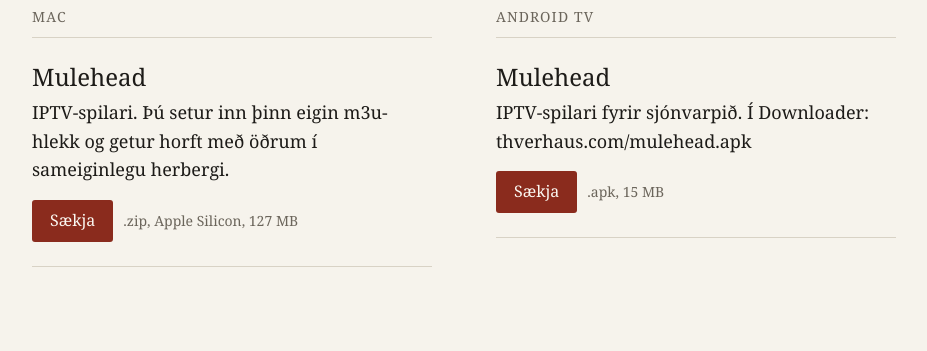
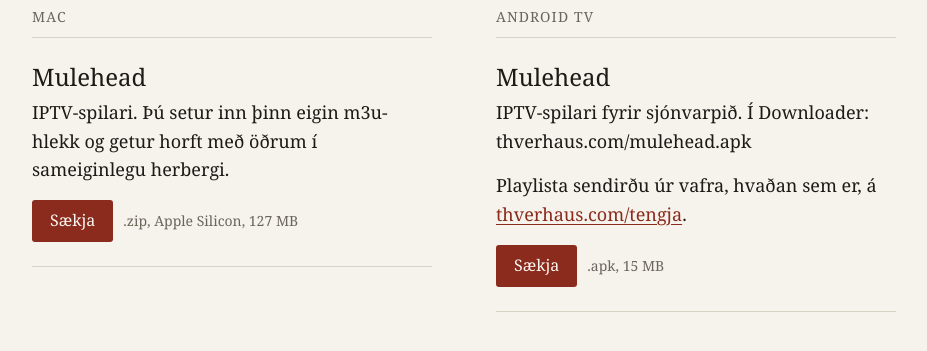
Before and after one commit to thverhaus/thverhaus.com, a plain HTML site: page public/opp/index.html in a window 1280 px wide. Shown: the part 251-602 px from the top of the page, without its empty margins (176-1103 px from the left). Drawn offline with Linux system fonts and the light colour scheme.

Commit message:
Mulehead 0.3 fyrir Android TV og hlekkur á tengisíðu
Co-Authored-By: Claude Opus 5.5 <noreply@anthropic.com>

```diff
--- a/public/opp/index.html
+++ b/public/opp/index.html
@@ -29,6 +29,7 @@
         <article class="app">
           <h3>Mulehead</h3>
           <p>IPTV-spilari fyrir sjónvarpið. Í Downloader: thverhaus.com/mulehead.apk</p>
+          <p>Playlista sendirðu úr vafra, hvaðan sem er, á <a href="/tengja/">thverhaus.com/tengja</a>.</p>
           <a class="button" href="/mulehead.apk">Sækja</a><span class="meta">.apk, 15 MB</span>
         </article>
       </section>
```
Also changed, not shown: 1 other file.
